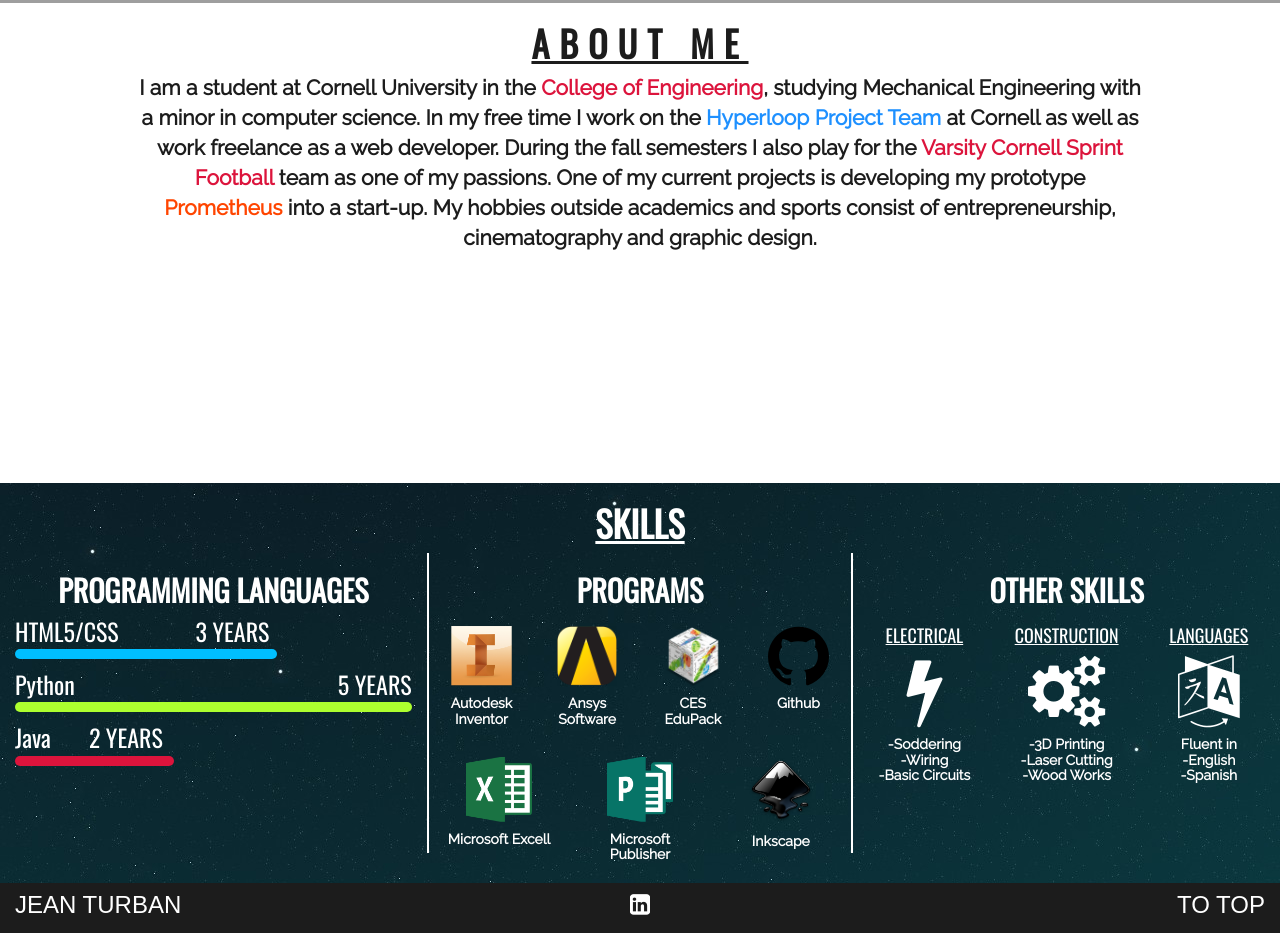
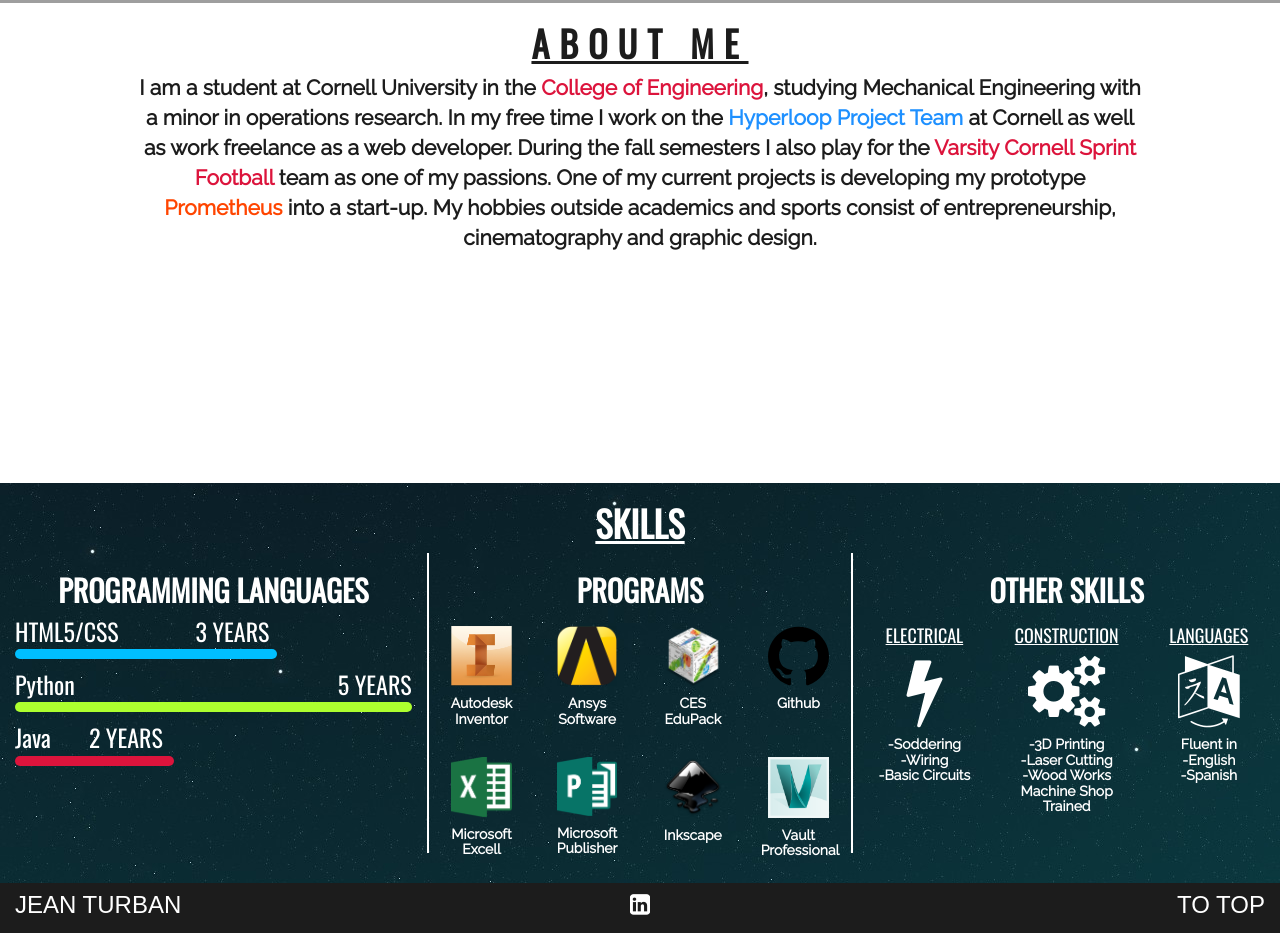
Before and after one commit to JeanCharlesTurban/JeanCharlesTurban.github.io, a plain HTML site: page index.html in a window 1280 px wide. Shown: the part 797-1730 px from the top of the page. Drawn offline with nearby package versions, Linux system fonts and the light colour scheme; grey boxes are pictures that could not be loaded; a script that the page names is missing; a web font is replaced by a local one.

Commit message:
Info Change Update

```diff
--- a/index.html
+++ b/index.html
@@ -58,7 +58,7 @@
                     <h1 class="black headfont"><u>ABOUT ME</u></h1>
                 </div>
                 <div class="col-md-10 col-md-offset-1 black bodyfont" id="content" align="center">
-                    <p>I am a student at Cornell University in the <a href="https://www.engineering.cornell.edu/" class="red">College of Engineering</a>, studying Mechanical Engineering with a minor in computer science. In my free time I work on the <a href="http://cornellhyperloop.tech/" class="blue">Hyperloop Project Team</a> at Cornell as well as work freelance as a web developer. During the fall semesters I also play for the <a href="http://www.cornellbigred.com/roster.aspx?rp_id=43343&path=sfootball" class="red">Varsity Cornell Sprint Football</a> team as one of my passions. One of my current projects is developing my prototype <a href="https://prometheus-corp.github.io/" class="orange"> Prometheus </a> into a start-up. My hobbies outside academics and sports consist of entrepreneurship, cinematography and graphic design. </p>
+                    <p>I am a student at Cornell University in the <a href="https://www.engineering.cornell.edu/" class="red">College of Engineering</a>, studying Mechanical Engineering with a minor in operations research. In my free time I work on the <a href="http://cornellhyperloop.tech/" class="blue">Hyperloop Project Team</a> at Cornell as well as work freelance as a web developer. During the fall semesters I also play for the <a href="http://www.cornellbigred.com/roster.aspx?rp_id=43343&path=sfootball" class="red">Varsity Cornell Sprint Football</a> team as one of my passions. One of my current projects is developing my prototype <a href="https://prometheus-corp.github.io/" class="orange"> Prometheus </a> into a start-up. My hobbies outside academics and sports consist of entrepreneurship, cinematography and graphic design. </p>
                 </div>
             </div>
         </div>
@@ -128,19 +128,22 @@
                 </div>
 
                 <div class="row bmpdown">
-                    <div class="col-md-4 col-xs-4" align="center">
-                        <img src="Images/logo/excell.png" width="60%">
+                    <div class="col-md-3 col-xs-3" align="center">
+                        <img src="Images/logo/excell.png" width="80%">
                         <h5 class="white bodyfont"> Microsoft Excell </h5>
                     </div>
-                    <div class="col-md-4 col-xs-4" align="center">
-                        <img src="Images/logo/Microsoft_Publisher_2013_logo.svg.png" width="60%">
+                    <div class="col-md-3 col-xs-3" align="center">
+                        <img src="Images/logo/Microsoft_Publisher_2013_logo.svg.png" width="80%">
                         <h5 class="white bodyfont"> Microsoft Publisher </h5>
                     </div>
-                    <div class="col-md-4 col-xs-4" align="center">
-                        <img src="Images/logo/2000px-Inkscape_Logo.svg.png" width="60%">
+                    <div class="col-md-3 col-xs-3" align="center">
+                        <img src="Images/logo/2000px-Inkscape_Logo.svg.png" width="80%">
                         <h5 class="white bodyfont"> Inkscape</h5>
                     </div>
-
+                    <div class="col-md-3 col-xs-3" align="center">
+                        <img src="Images/logo/vault-logo.png" width="80%">
+                        <h5 class="white bodyfont"> Vault Professional</h5>
+                    </div>
                 </div>
 
             </div>
@@ -157,7 +160,7 @@
                     <div class="col-md-4" align="center">
                         <h4 class="titlesubfont white"><u>CONSTRUCTION</u></h4>
                         <h3 class="titlesubfont white"><i class="fa fa-cogs fa-3x" aria-hidden="true"></i></h3>
-                        <h5 class="bodyfont white">-3D Printing<br>-Laser Cutting<br>-Wood Works</h5>
+                        <h5 class="bodyfont white">-3D Printing<br>-Laser Cutting<br>-Wood Works<br>Machine Shop Trained</h5>
                     </div>
                     <div class="col-md-4" align="center">
                         <h4 class="titlesubfont white"><u>LANGUAGES</u></h4>
```
Also changed, not shown: Pages/cornell.html (+5 -5 lines), Images/logo/vault-logo.png (added).
